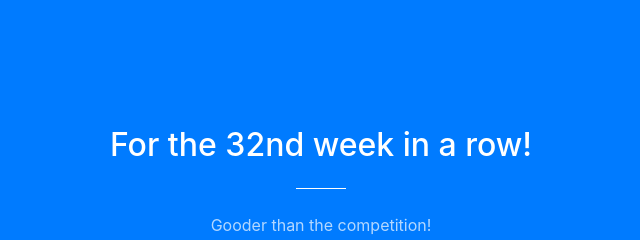
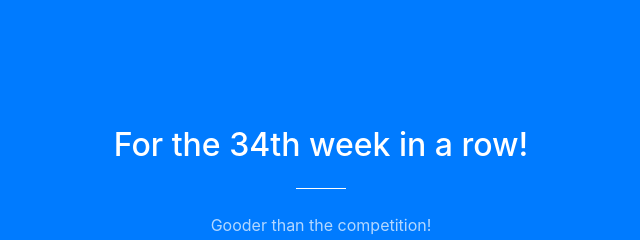
Before and after one commit to fbocain/goodest, a website with bundled scripts: page index.html in a window 1280 px wide. Shown: the part 802-1042 px from the top of the page, 319-959 px from the left. Built offline with nearby package versions, Linux system fonts and the light colour scheme.

Commit message:
Update index.html

```diff
--- a/index.html
+++ b/index.html
@@ -75,7 +75,7 @@
       <div class="container">
         <div class="row">
           <div class="col-lg-8 mx-auto text-center">
-            <h2 class="section-heading text-white">For the 32nd week in a row!</h2>
+            <h2 class="section-heading text-white">For the 34th week in a row!</h2>
             <hr class="light my-4">
             <p class="text-faded mb-4">Gooder than the competition!</p>
             <a class="btn btn-light btn-xl js-scroll-trigger" href="#services">It's Donovan!</a>
```
